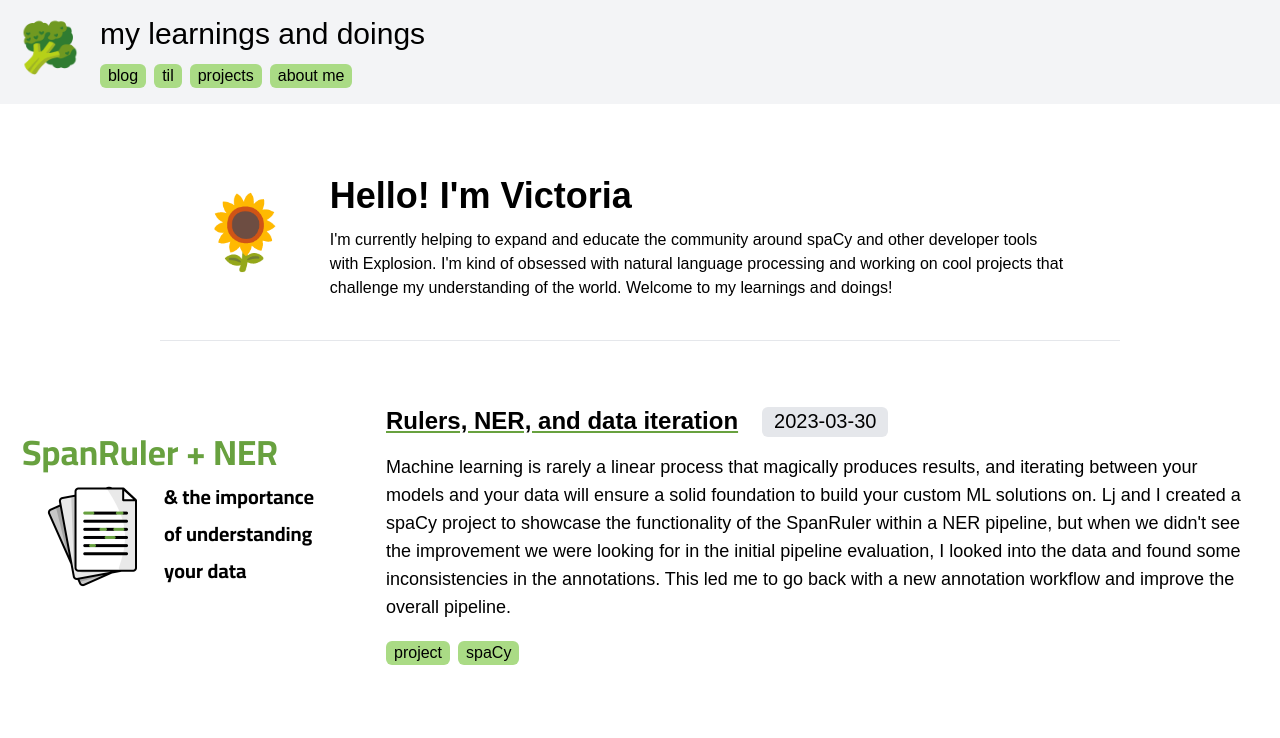
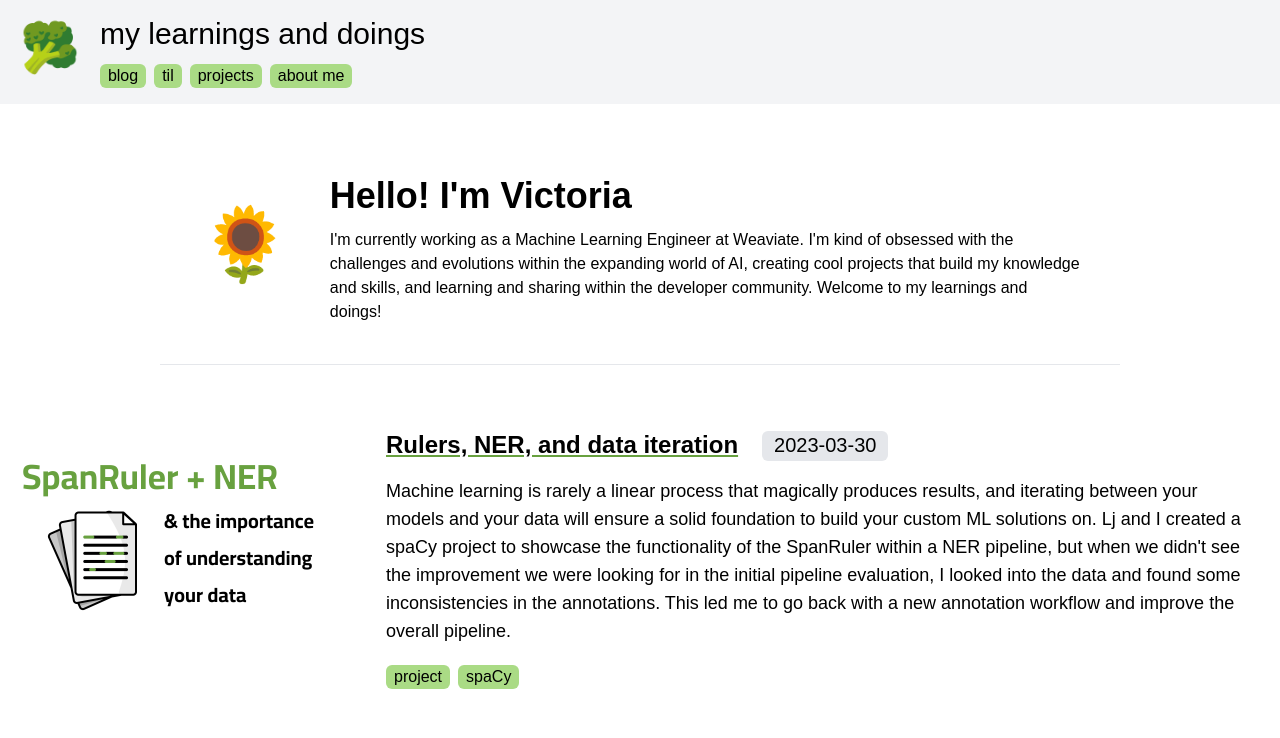
Before and after one commit to victorialslocum/personal-blog, a Next.js app: page / in a window 1280 px wide. Shown: the top 738 px of the page. Built offline with nearby package versions, Linux system fonts and the light colour scheme.

Commit message:
update intro message

```diff
--- a/pages/index.js
+++ b/pages/index.js
@@ -47,10 +47,11 @@ export default function Home({ posts }) {
             <h1 className="text-4xl pb-3 font-bold">Hello! I'm Victoria</h1>
 
             <p className="text-md">
-              I'm currently helping to expand and educate the community
-              around spaCy and other developer tools with Explosion. I'm kind of
-              obsessed with natural language processing and working on
-              cool projects that challenge my understanding of the world.
+              I'm currently working as a Machine Learning Engineer at{" "}
+              <Link href={"https://weaviate.io"}>Weaviate</Link>. I'm kind of
+              obsessed with the challenges and evolutions within the expanding
+              world of AI, creating cool projects that build my knowledge and
+              skills, and learning and sharing within the developer community.
               Welcome to my learnings and doings!
             </p>
           </div>
@@ -63,11 +64,9 @@ export default function Home({ posts }) {
       </div>
       {blog_posts.slice(0, 3).map(({ slug, frontmatter }) => (
         <div key={slug} className="overflow-hidden flex flex-col pb-10">
-
           <div className="md:flex">
             <Link href={`/post/${slug}`}>
               <a className="md:pt-7 flex-none items-center justify-center">
-
                 <div className="justify-center w-350 h-200">
                   <Image
                     width={350}
@@ -76,7 +75,6 @@ export default function Home({ posts }) {
                     src={`/${frontmatter.socialImage}`}
                   />
                 </div>
-
               </a>
             </Link>
             <div className="text-left flex-auto p-2 pl-9">
@@ -102,7 +100,6 @@ export default function Home({ posts }) {
               </div>
             </div>
           </div>
-
         </div>
       ))}
       <Link href={"/blog"}>
```
Lines whose indentation alone changed are shown as unchanged.
